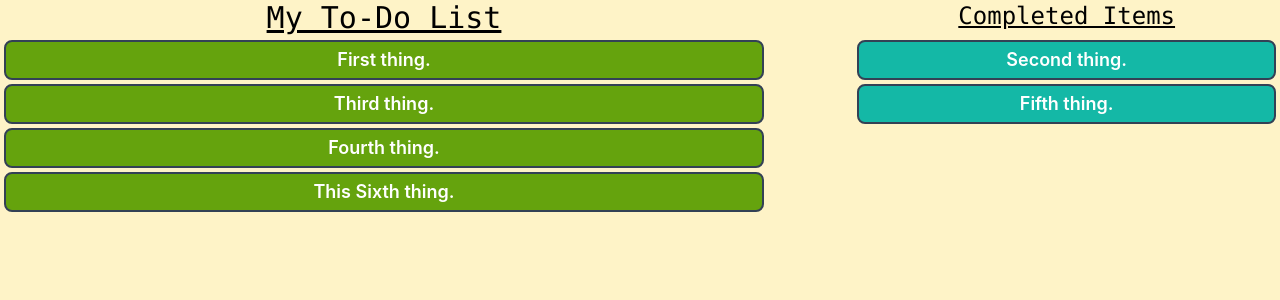
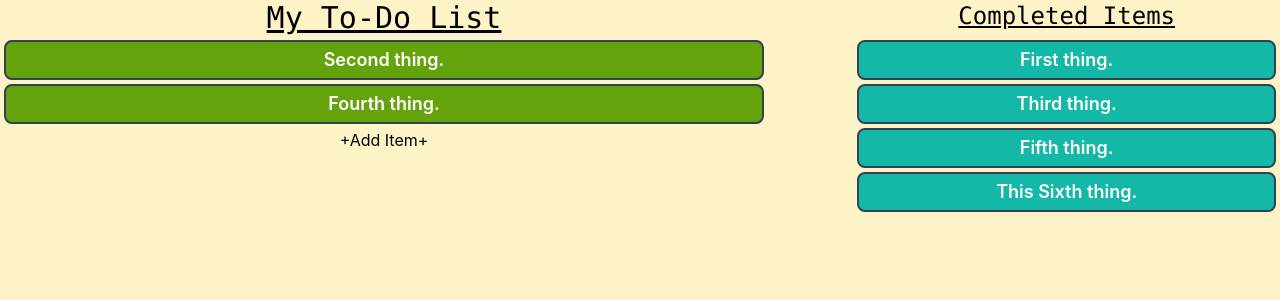
Before and after one commit to SilvaMedal/to-do, a React (Vite) app: page / in a window 1280 px wide. Shown: the top 300 px of the page. Built offline with nearby package versions, Linux system fonts and the light colour scheme.

Commit message:
cleaned-up tweaks

```diff
--- a/src/App.tsx
+++ b/src/App.tsx
@@ -1,25 +1,30 @@
 import { useState } from "react";
 // import logo from "./logo.svg";
 import "./App.css";
-import { Item, TodoItem } from "./TodoItem";
+import { CompletedItem } from "./CompletedItem";
+import { Item } from "./TodoItem";
 import { Todos } from "./Todos";
 
 function App() {
-  const [count, addItem] = useState(0);
+  // const [count, addItem] = useState(0);
+
+  // const addItem = () => {
+
+  // }
 
   const item1: Item = {
     title: "First thing.",
-    completed: false,
+    completed: true,
   };
 
   const item2: Item = {
     title: "Second thing.",
-    completed: true,
+    completed: false,
   };
 
   const item3: Item = {
     title: "Third thing.",
-    completed: false,
+    completed: true,
   };
 
   const item4: Item = {
@@ -34,8 +39,14 @@ function App() {
 
   const item6: Item = {
     title: "This Sixth thing.",
-    completed: false,
+    completed: true,
   };
+
+  const items = [item1, item2, item3, item4, item5, item6];
+
+  const incompleteItems = items.filter((item) => !item.completed);
+
+  const completedItems = items.filter((item) => item.completed);
 
   return (
     <div className="h-screen bg-amber-100">
@@ -47,7 +58,14 @@ function App() {
           <span className="underline font-mono text-2xl">Completed Items</span>
         </div>
       </div>
-      <Todos items={[item1, item2, item3, item4, item5, item6]} />
+      <div className="flex grow justify-between">
+        <Todos items={incompleteItems} />
+        <div className="flex-col w-1/3">
+          {completedItems.map((item) => (
+            <CompletedItem item={item} />
+          ))}
+        </div>
+      </div>
     </div>
   );
 }
--- a/src/Todos.tsx
+++ b/src/Todos.tsx
@@ -7,20 +7,14 @@ export type TodosProps = {
 
 export function Todos({ items }: TodosProps) {
   return (
-    <div className="flex grow justify-between">
-      <div className="flex-col w-3/5">
-        {items.map((item) => {
-          if (!item.completed) {
-            return <TodoItem item={item} />;
-          }
-        })}
-      </div>
-      <div className="flex-col w-1/3">
-        {items.map((item) => {
-          if (item.completed) {
-            return <CompletedItem item={item} />;
-          }
-        })}
+    <div className="flex-col w-3/5">
+      {items.map((item) => (
+        <TodoItem item={item} />
+      ))}
+      <div className="flex justify-center">
+        <button className="px-1 rounded-lg hover:bg-lime-300">
+          +Add Item+
+        </button>
       </div>
     </div>
   );
```
